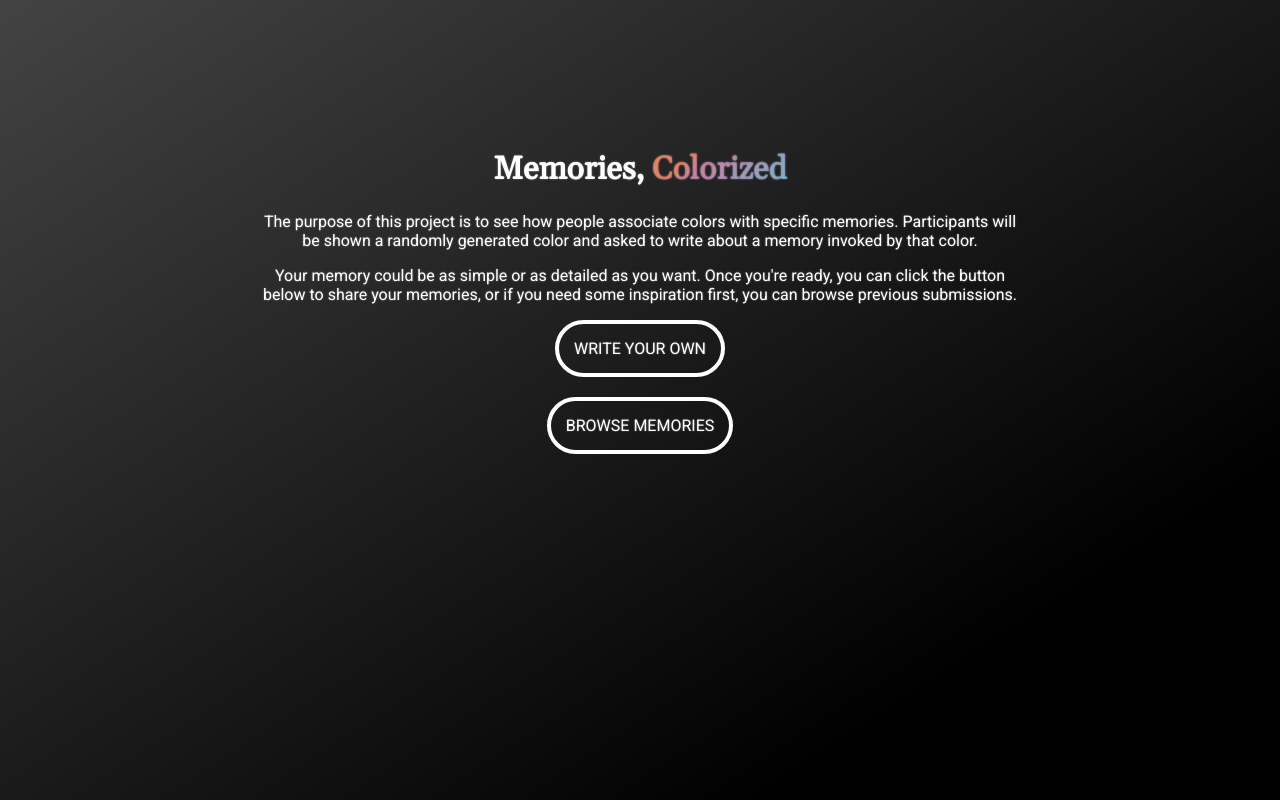
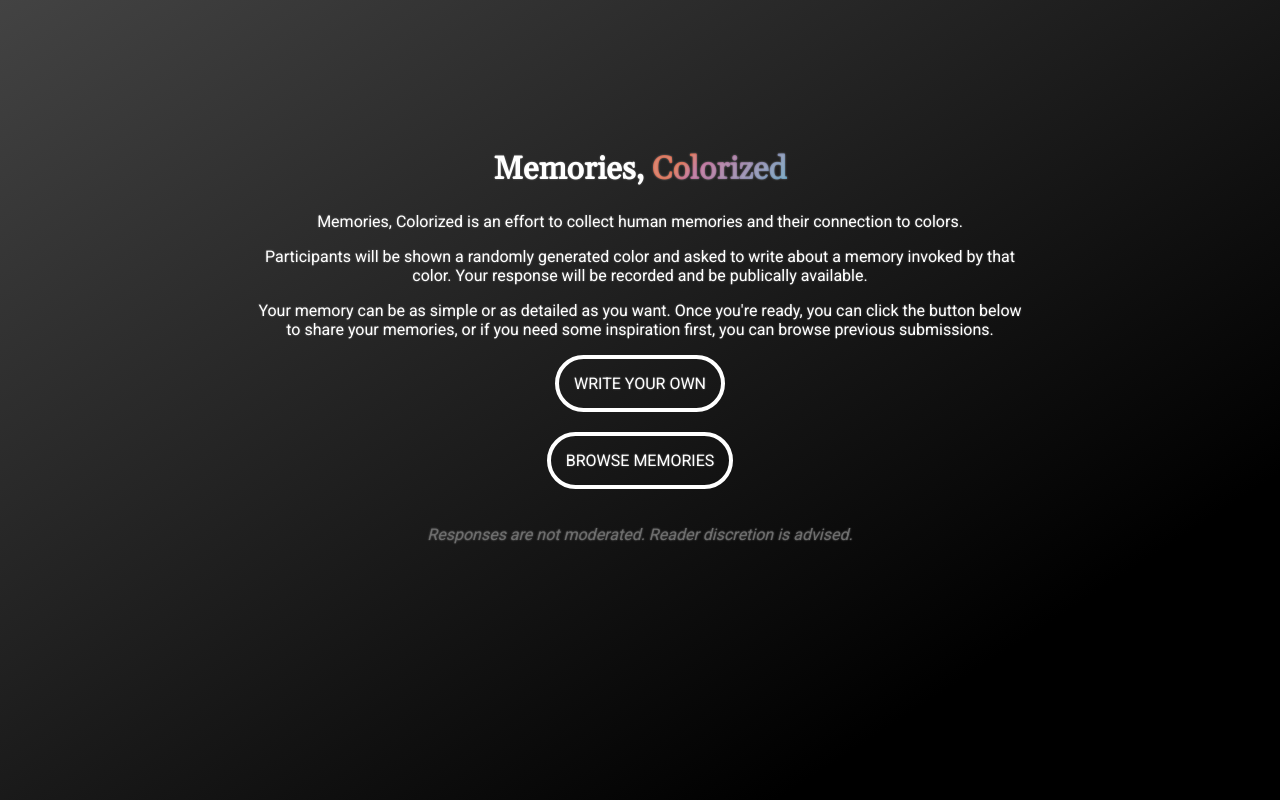
Before and after one commit to jenaror/color-memories, a React (Create React App) app: page / in a window 1280 px wide. Built offline with nearby package versions, Linux system fonts and the light colour scheme.

Commit message:
Modified welcome message and prettied up memory reload code

```diff
--- a/src/landing.css
+++ b/src/landing.css
@@ -192,3 +192,10 @@ h2 {
   color: #cccccc;
   vertical-align: middle;
 }
+
+i {
+  color: #6e6e6e;
+  margin: auto;
+  margin-bottom: 5%;
+  text-align: center;
+}
--- a/src/landing.js
+++ b/src/landing.js
@@ -87,15 +87,18 @@ class Homepage extends React.Component {
         </div>
         <div className="introBody">
           <p>
-            The purpose of this project is to see how people associate colors
-            with specific memories. Participants will be shown a randomly
-            generated color and asked to write about a memory invoked by that
-            color.
+            Memories, Colorized is an effort to collect human memories and their
+            connection to colors.
           </p>
           <p>
-            Your memory could be as simple or as detailed as you want. Once
-            you're ready, you can click the button below to share your memories,
-            or if you need some inspiration first, you can browse previous
+            Participants will be shown a randomly generated color and asked to
+            write about a memory invoked by that color. Your response will be
+            recorded and be publically available.
+          </p>
+          <p>
+            Your memory can be as simple or as detailed as you want. Once you're
+            ready, you can click the button below to share your memories, or if
+            you need some inspiration first, you can browse previous
             submissions.
           </p>
         </div>
@@ -109,6 +112,9 @@ class Homepage extends React.Component {
             Browse memories
           </Link>
         </div>
+        <p className="discretion">
+          <i>Responses are not moderated. Reader discretion is advised.</i>
+        </p>
       </div>
     );
   }
@@ -189,10 +195,10 @@ class Thanks extends React.Component {
   render() {
     return (
       <div className="thanksMain">
-        <h2>Thank you</h2>
+        <h2>Thank you!</h2>
         <p>
-          Thanks for participating in this project. From here you can read
-          other's submissions, or you can submit another memory.
+          Thanks for participating in this project. From here you can read other
+          submissions, or you can submit another memory.
         </p>
         <p>
           You can visit my website below for my portfolio and other projects.
@@ -227,12 +233,21 @@ class Footer extends React.Component {
 class MemoryCollection extends React.Component {
   constructor(props) {
     super(props);
-    this.state = { hexElem: null, descElem: null, colorElem: null };
+    this.state = {
+      hexElem: <div className="hexText">Loading...</div>,
+      descElem: (
+        <div className="memoryResponse">
+          <p>Retrieving your memories.</p>
+        </div>
+      ),
+      colorElem: null
+    };
+    this.handleEvent = this.handleEvent.bind(this);
   }
   getData() {
     axios.get("https://www.memoriescolorized.com/memories").then(response => {
       let counter = Math.floor(Math.random() * response.data.length);
-      console.log(counter);
+      console.log(`Loading memory #${counter}`);
       let elemHex = (
         <div className="hexText">{response.data[counter].color}</div>
       );
@@ -249,8 +264,13 @@ class MemoryCollection extends React.Component {
         descElem: elemDesc,
         colorElem: elemColor
       });
-    }); // <----no explicit return needed
+    });
   }
+  handleEvent() {
+    this.setState({ hexElem: <div className="hexText">Loading...</div> });
+    this.getData();
+  }
+
   componentDidMount() {
     this.getData();
   }
@@ -261,7 +281,7 @@ class MemoryCollection extends React.Component {
         {this.state.hexElem}
         {this.state.descElem}
         <div>
-          <a href="" id="loadForm" className="buttonStyles">
+          <a onClick={this.handleEvent} id="loadForm" className="buttonStyles">
             Read some more{" "}
           </a>
         </div>
@@ -273,6 +293,9 @@ class MemoryCollection extends React.Component {
             Main page
           </Link>
         </div>
+        <p className="discretion">
+          <i>Responses are not moderated.</i>
+        </p>
       </div>
     );
   }
```
